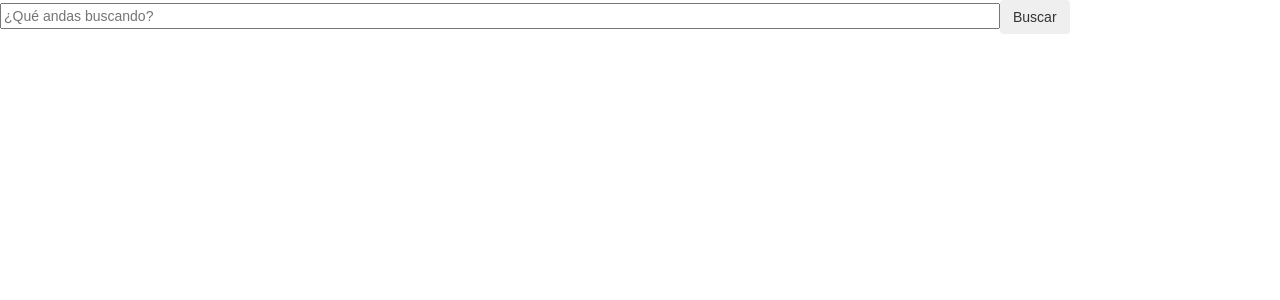
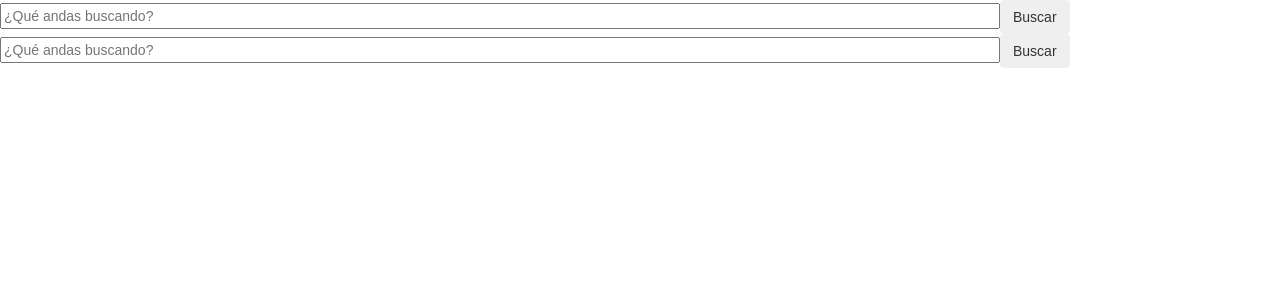
Before and after one commit to meliveloz/foodmap-react, a React (Create React App) app: page / in a window 1280 px wide. Shown: the top 300 px of the page. Built offline with nearby package versions, Linux system fonts and the light colour scheme.

Commit message:
console.log food types - can't render

```diff
--- a/src/App.js
+++ b/src/App.js
@@ -1,13 +1,17 @@
 import React, { Component } from 'react';
 import logo from './logo.svg';
 import Search from './components/Search';
+import SearchButtons from './components/SearchButtons';
 import './App.css';
 
 
 class App extends Component {
   render() {
     return (
-      <Search></Search>
+      <div>
+        <Search></Search>
+        <SearchButtons></SearchButtons>
+      </div>
     );
   }
 }
--- /dev/null
+++ b/src/components/SearchButtons.js
@@ -0,0 +1,41 @@
+import React, { Component } from 'react';
+
+class SearchButtons extends Component {
+  state = {
+    inputSearch: ''
+  }
+  handleChange = (e) => {
+    this.setState({inputSearch: e.target.value});
+  }
+  handleSubmit = (e) => {
+    e.preventDefault()
+    let city = "83";
+    let headers = new Headers();
+    headers.append('Content-Type', 'application/json');
+    headers.append('user-key', '57800fe3a17bc04ca2e40cfb5cf036fc');
+    let options = {
+      method: 'GET',
+      headers: headers
+    };
+    let url = "https://developers.zomato.com/api/v2.1/cuisines?city_id=" + city;
+    window.fetch(url, options)
+    .then(response => response.json())
+    .then(data => {
+      data.cuisines.map(element => {
+        console.log(element.cuisine.cuisine_name)
+      })
+    })
+  }
+  render() {
+    return(
+      <form onSubmit = {this.handleSubmit}>
+        <div className="search-by-button">
+          <input onChange={this.handleChange} type="text" className=""  size="120"placeholder="¿Qué andas buscando?" />
+          <button className="btn">Buscar</button>
+        </div>
+      </form>
+    )
+  }
+}
+
+export default SearchButtons
```
